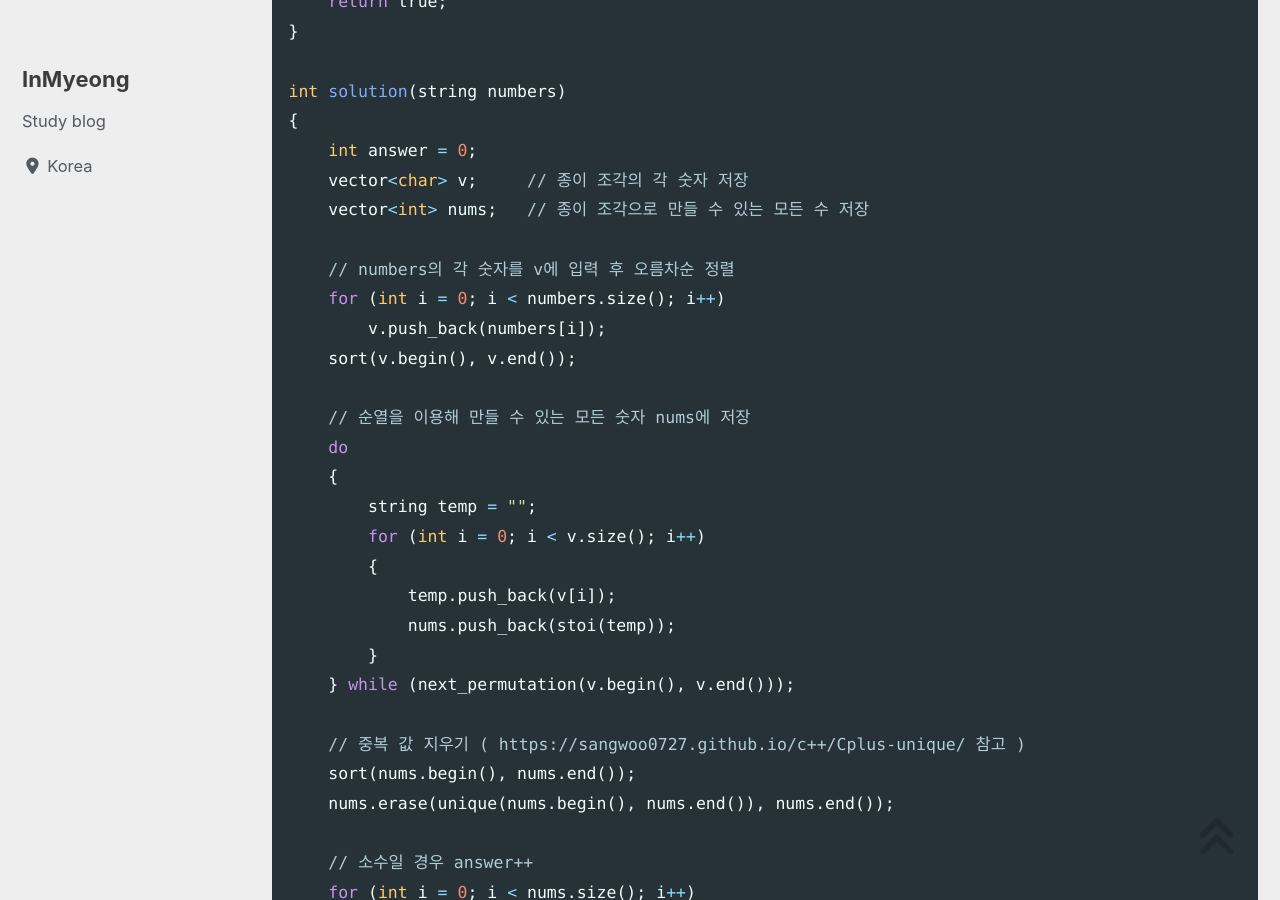
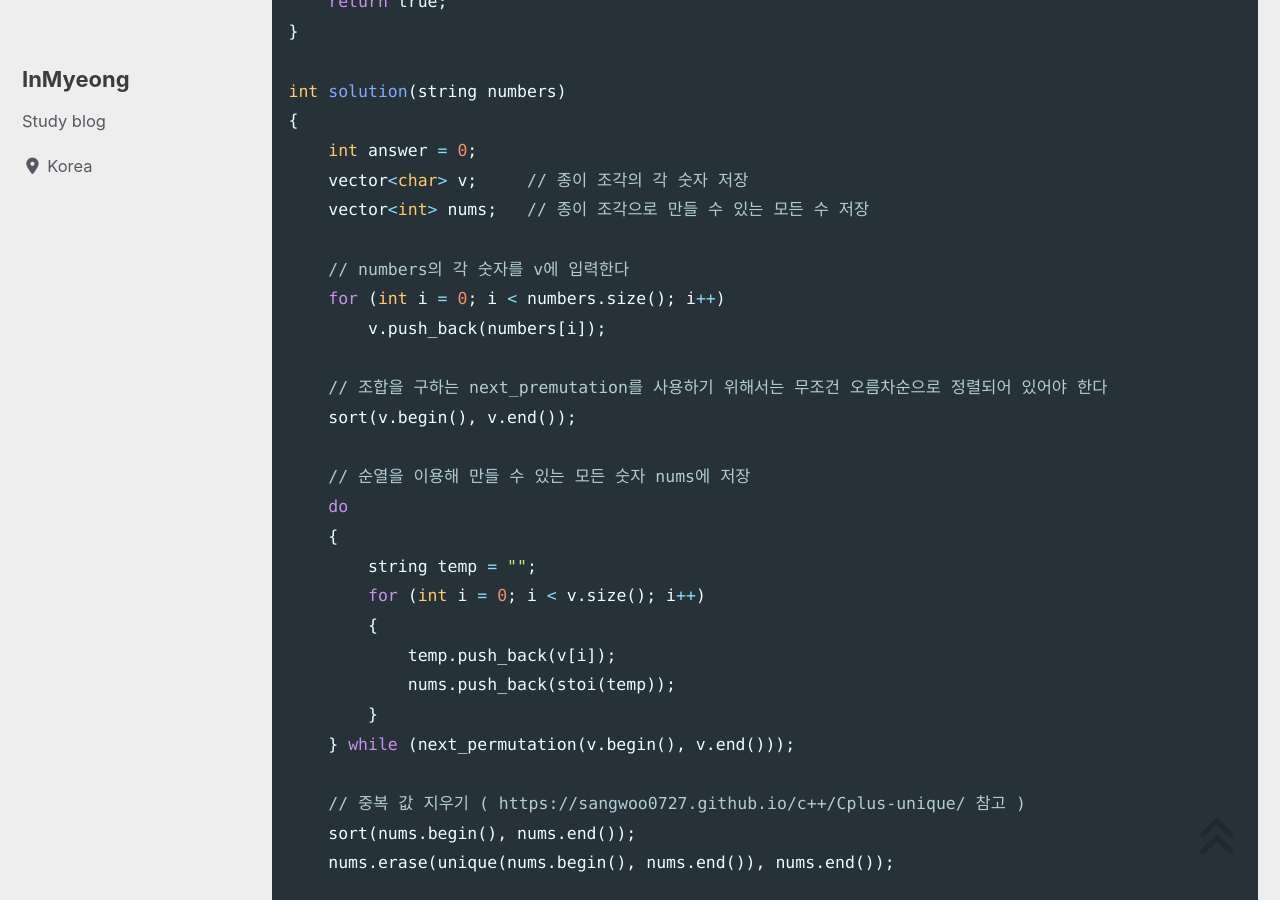
Before and after one commit to devMyeong/devMyeong.github.io, a Jekyll site: the page built from _posts/codingTest/2022-07-06-프로그래머스.md, in a window 1280 px wide and 900 px high, scrolled down 26783 px. Built offline with Jekyll 4.4.1, drawn with Linux system fonts in a browser that asks for light colours; cached includes are drawn as plain includes; nearby versions of some CDN libraries; some web fonts are replaced; comment, search, counter and statistics services are not loaded; some of the changed text lies outside the part shown.

Commit message:
Chore : 프로그래머스 주석 수정

```diff
--- a/_posts/codingTest/2022-07-06-프로그래머스.md
+++ b/_posts/codingTest/2022-07-06-프로그래머스.md
@@ -777,9 +777,11 @@ int solution(string numbers)
     vector<char> v;     // 종이 조각의 각 숫자 저장
     vector<int> nums;   // 종이 조각으로 만들 수 있는 모든 수 저장
 
-    // numbers의 각 숫자를 v에 입력 후 오름차순 정렬
+    // numbers의 각 숫자를 v에 입력한다
     for (int i = 0; i < numbers.size(); i++)
         v.push_back(numbers[i]);
+
+    // 조합을 구하는 next_premutation를 사용하기 위해서는 무조건 오름차순으로 정렬되어 있어야 한다
     sort(v.begin(), v.end());
 
     // 순열을 이용해 만들 수 있는 모든 숫자 nums에 저장
@@ -826,9 +828,9 @@ bool isPrime(string num)
     // 확인이 안된 수라면 등록한다
     M[n] = true;
 
-    // 에라토스테네스의 체
     if (n < 2) return false;
 
+    // 에라토스테네스의 체
     for (int i = 2; i <= sqrt(n); i++)
         if (n % i == 0) return false;
 
@@ -838,8 +840,10 @@ bool isPrime(string num)
 int solution(string numbers)
 {
     int answer = 0;
+
     // 오름차순 정렬
     sort(numbers.begin(), numbers.end());
+
     // 나올 수 있는 모든 조합에 대해서
     // 한 자리수인 경우, 두 자리수인 경우, ..., numbers.size() 자리수인 경우
     // 를 모두 검사
```
